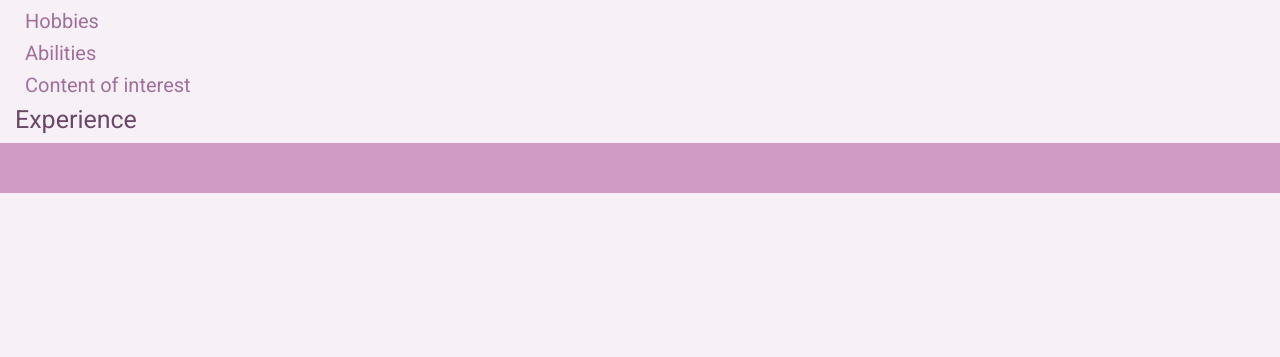
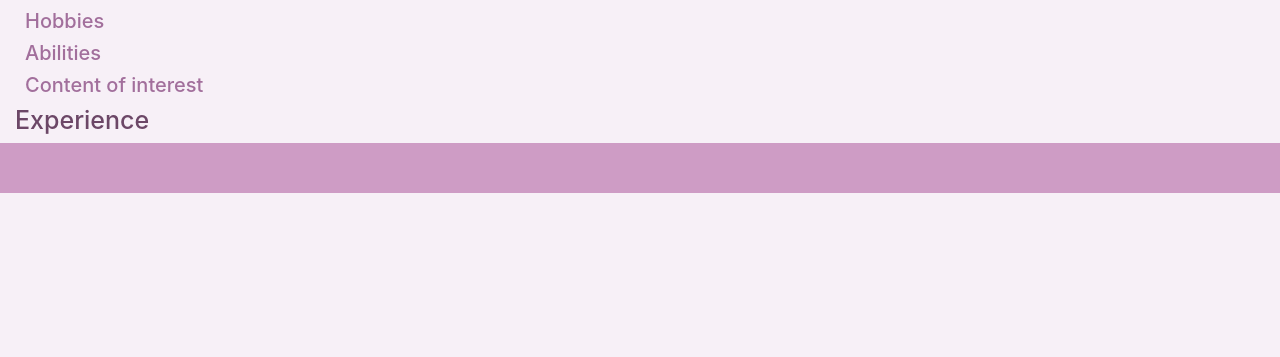
Before and after one commit to mpfranco10/pagina-personal-mpfranco, a PHP site: page /index.html in a window 1280 px wide. Shown: the part 443-800 px from the top of the page. Run offline with PHP 8.4, Linux system fonts and the light colour scheme; some libraries are stand-ins or nearby versions.

Commit message:
trato de nuevo

```diff
--- a/index.html
+++ b/index.html
@@ -8,6 +8,7 @@
 		integrity="sha384-Vkoo8x4CGsO3+Hhxv8T/Q5PaXtkKtu6ug5TOeNV6gBiFeWPGFN9MuhOf23Q9Ifjh" crossorigin="anonymous">
 
 	<link href="https://fonts.googleapis.com/css?family=Roboto" rel="stylesheet">
+
 	<!-- Optional JavaScript -->
 	<!-- jQuery first, then Popper.js, then Bootstrap JS -->
 	<script src="https://code.jquery.com/jquery-3.2.1.slim.min.js"
--- a/styles.css
+++ b/styles.css
@@ -6,14 +6,14 @@ body{
 }
 .titulos{
   font-size:25px;
-  font-family: 'Roboto', sans-serif;
+  font-family: -apple-system, BlinkMacSystemFont, 'Segoe UI', Roboto, Oxygen, Ubuntu, Cantarell, 'Open Sans', 'Helvetica Neue', sans-serif;
   margin-left:15px;
   color: #6c4767;
 }
 .subtitulos{
   font-size:20px;
   margin-left:25px;
-  font-family: 'Roboto', sans-serif;
+  font-family: -apple-system, BlinkMacSystemFont, 'Segoe UI', Roboto, Oxygen, Ubuntu, Cantarell, 'Open Sans', 'Helvetica Neue', sans-serif;
   color: #a26f9c;
 }
 #footer{
```
